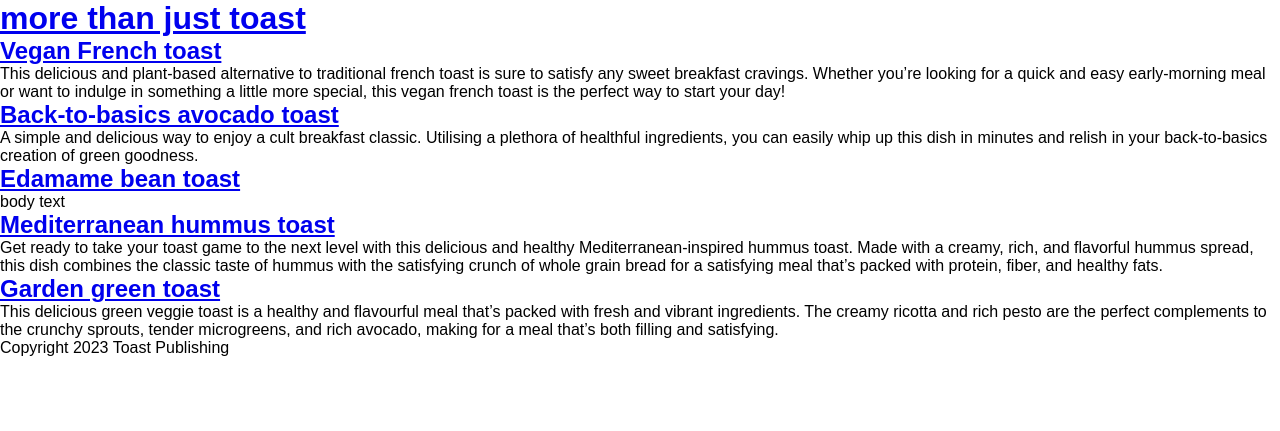
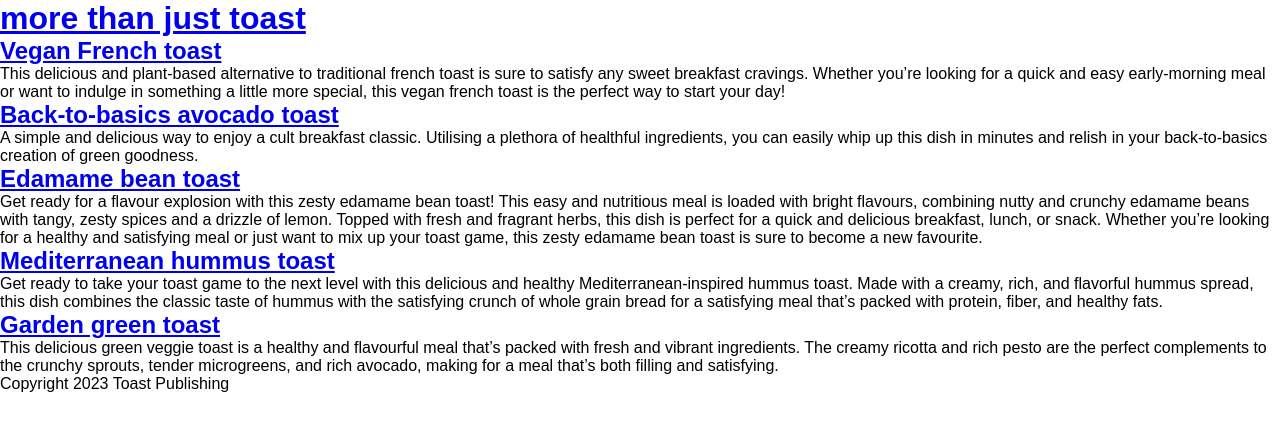
Before and after one commit to 19061287han/recipes, a Jekyll site: the page built from pages/recipelisting.md, in a window 1280 px wide. Shown: the top 431 px of the page. Built offline with Jekyll 4.4.1, drawn with Linux system fonts in a browser that asks for light colours.

Commit message:
Update Recipe “edamame-bean-toast”

```diff
--- a/_recipes/edamame-bean-toast.md
+++ b/_recipes/edamame-bean-toast.md
@@ -4,4 +4,26 @@
 order: 3
 layout: recipe
 ---
-body text
+Get ready for a flavour explosion with this zesty edamame bean toast! This easy and nutritious meal is loaded with bright flavours, combining nutty and crunchy edamame beans with tangy, zesty spices and a drizzle of lemon. Topped with fresh and fragrant herbs, this dish is perfect for a quick and delicious breakfast, lunch, or snack. Whether you're looking for a healthy and satisfying meal or just want to mix up your toast game, this zesty edamame bean toast is sure to become a new favourite.
+
+![edamame beans](../uploads/curtis-thornton-xxpta8rjjwy-unsplash.jpg "Photo by Curtis Thornton ")
+
+## Ingredients:
+
+* 2 slices of whole grain bread
+* 1 cup shelled edamame beans, cooked and cooled
+* 1 tablespoon extra-virgin olive oil
+* 1 teaspoon lemon zest
+* 1 teaspoon lemon juice
+* 1/2 teaspoon chilli powder
+* 1/2 teaspoon garlic powder
+* Salt and pepper to taste
+* 1 tablespoon chopped fresh parsley
+
+## M﻿ethod:
+
+1. Toast the slices of whole grain bread until they are golden brown and crispy.
+2. In a medium bowl, mix together the cooked and cooled edamame beans, extra-virgin olive oil, lemon zest, lemon juice, chilli powder, garlic powder, salt, and pepper.
+3. Spoon the edamame mixture onto the toast slices, spreading it evenly.
+4. Garnish with chopped parsley and a drizzle of extra-virgin olive oil, as desired.
+5. Serve and enjoy!
```
Also changed, not shown: uploads/curtis-thornton-xxpta8rjjwy-unsplash.jpg (added).
